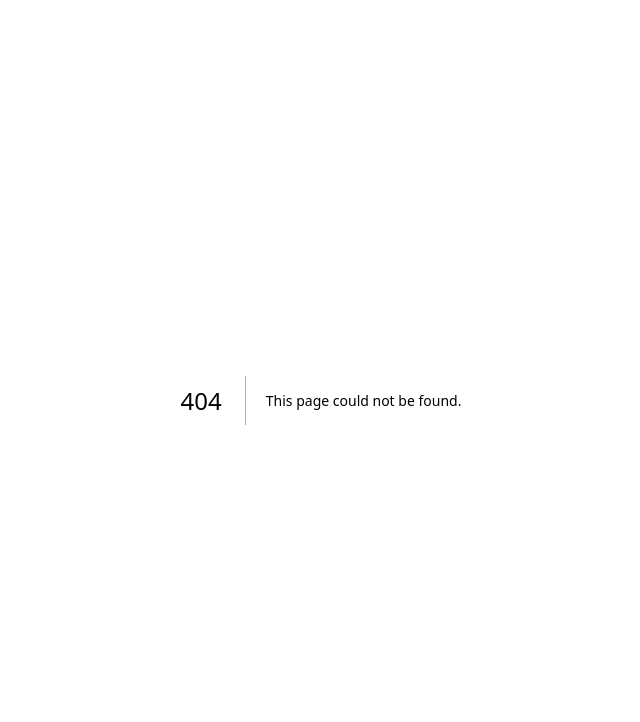
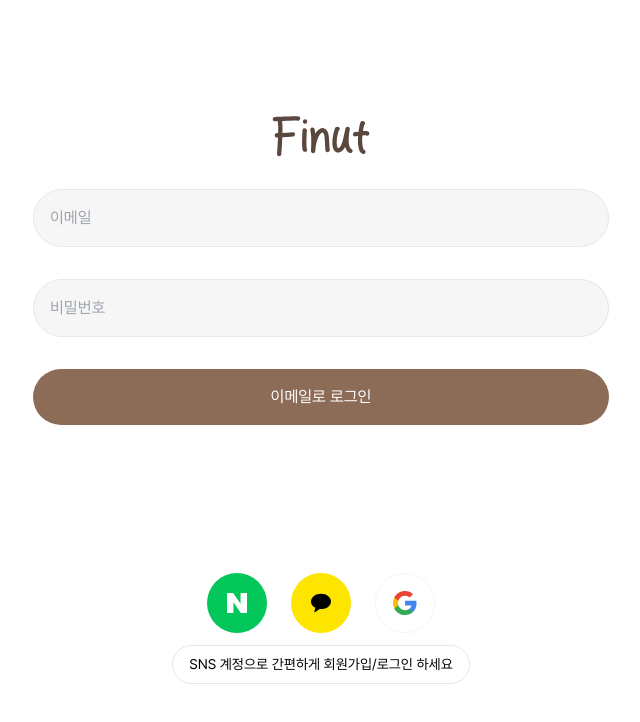
Before and after one commit to devocean-finut/Finut_FE, a Next.js app: page /sign-in in a window 1280 px wide. Before the commit this address had no page. Shown: the top 722 px of the page, without its empty margins (319-959 px from the left). Built offline with nearby package versions, Linux system fonts and the light colour scheme.

Commit message:
Add sign-in Page : 로그인 페이지 UI 추가

```diff
--- a/app/layout.tsx
+++ b/app/layout.tsx
@@ -18,7 +18,7 @@ export default function RootLayout({
   children: React.ReactNode;
 }>) {
   return (
-    <html lang="en" className="w-full my-0 mx-auto">
+    <html lang="en" className="w-full my-0 mx-auto px-3">
       <body
         className={`${pretendard.className} flex min-w-[320px] max-w-[600px] min-h-screen flex-col items-center justify-between`}
       >
--- a/app/page.tsx
+++ b/app/page.tsx
@@ -1,5 +1,3 @@
 export default function Home() {
-  return (
-    <main className="flex min-h-screen flex-col items-center justify-between"></main>
-  );
+  return <main className=""></main>;
 }
--- /dev/null
+++ b/app/sign-in/page.tsx
@@ -0,0 +1,75 @@
+"use client";
+
+import { Button } from "@/src/components/Button";
+import GoogleButton from "@/src/components/Button/GoogleButton";
+import KakaoButton from "@/src/components/Button/KakaoButton";
+import NaverButton from "@/src/components/Button/NaverButton";
+import { Input } from "@/src/components/Input";
+import { useState } from "react";
+
+function Page() {
+  const [loginInfo, setLoginInfo] = useState({
+    id: "",
+    password: "",
+  });
+  return (
+    <div className="w-full h-screen flex flex-col gap-8 items-center justify-center">
+      <div className="mt-auto">
+        <img src="/Finut-Logo.svg" alt="Logo" />
+      </div>
+      <Input
+        type="email"
+        borderWidth={1}
+        borderColor="gray-30"
+        backgroundColor="gray-10"
+        placeholder="이메일"
+        value={loginInfo.id}
+        onChange={(e) => setLoginInfo({ ...loginInfo, id: e.target.value })}
+      />
+      <Input
+        type="password"
+        borderWidth={1}
+        borderColor="gray-30"
+        backgroundColor="gray-10"
+        placeholder="비밀번호"
+        value={loginInfo.password}
+        onChange={(e) =>
+          setLoginInfo({ ...loginInfo, password: e.target.value })
+        }
+        maxLength={20}
+      />
+      <Button
+        backgroundColor="primary"
+        color="white"
+        weight="bold"
+        onClick={() => console.log("clicked")}
+      >
+        이메일로 로그인
+      </Button>
+      <div className="flex flex-col items-center gap-3 my-auto">
+        <div className="flex gap-6">
+          <NaverButton />
+          <KakaoButton />
+          <GoogleButton />
+        </div>
+        <div>
+          <Button
+            backgroundColor="white"
+            borderWidth={1}
+            borderColor="gray-10"
+            paddingHorizontal={16}
+            paddingVertical={8}
+            fontSize="sm"
+            color="black"
+            weight="bold"
+            disabled={true}
+          >
+            SNS 계정으로 간편하게 회원가입/로그인 하세요
+          </Button>
+        </div>
+      </div>
+    </div>
+  );
+}
+
+export default Page;
```
